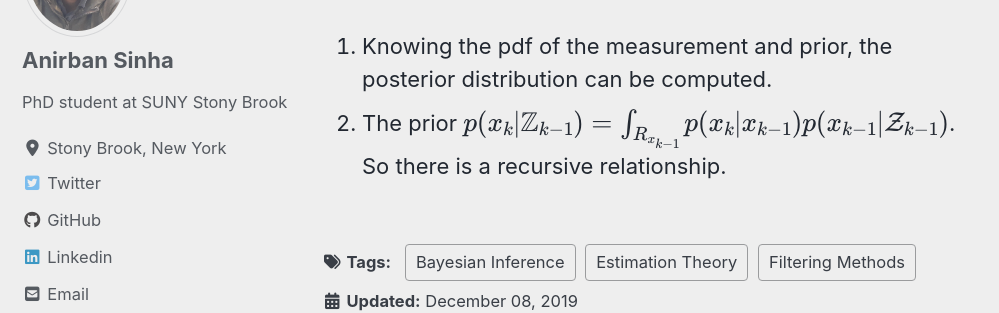
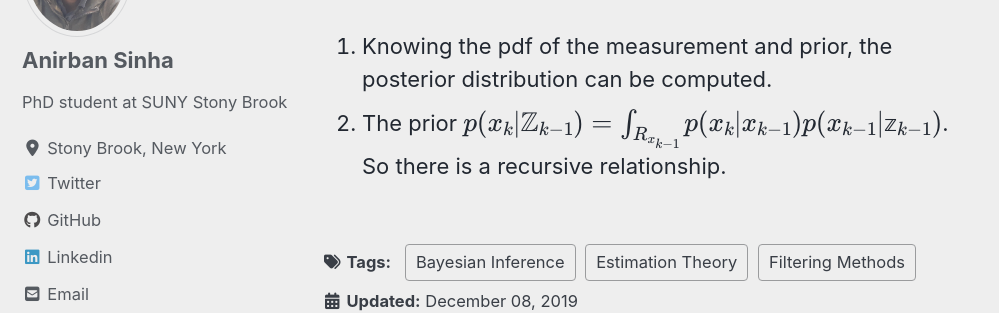
Before and after one commit to mattsinbot/mattsinbot.github.io, a Jekyll site: the page built from _posts/2019-12-08-KalmanFilter_Intro.md, in a window 1280 px wide and 900 px high, scrolled down 2979 px. Shown: the part 155-468 px from the top of the window, without its empty margins (0-999 px from the left). Built offline with Jekyll 4.4.1, drawn with Linux system fonts in a browser that asks for light colours; cached includes are drawn as plain includes; nearby versions of some CDN libraries; formulas are drawn with MathJax 3; comment, search, counter and statistics services are not loaded.

Commit message:
Kalman Filter page initiated

```diff
--- a/_posts/2019-12-08-KalmanFilter_Intro.md
+++ b/_posts/2019-12-08-KalmanFilter_Intro.md
@@ -64,6 +64,6 @@ $$p_{posterior_k} \propto p_{measurement_k} * p_{prior_k}$$
 
 We can make two key observations from the last equation, at any time step k.
 1. Knowing the pdf of the measurement and prior, the posterior distribution can be computed.
-2. The prior $$p(x_k \vert \mathbb{Z}_{k-1}) = \int_{R_{x_{k-1}}}p(x_k \vert x_{k-1})p(x_{k-1} \vert \mathcal{Z}_{k-1})$$. So there is a recursive relationship.
+2. The prior $$p(x_k \vert \mathbb{Z}_{k-1}) = \int_{R_{x_{k-1}}}p(x_k \vert x_{k-1})p(x_{k-1} \vert \mathbb{z}_{k-1})$$. So there is a recursive relationship.
 
   <!--image: "/images/posts/kalman_post_header_image.png"-->
```
